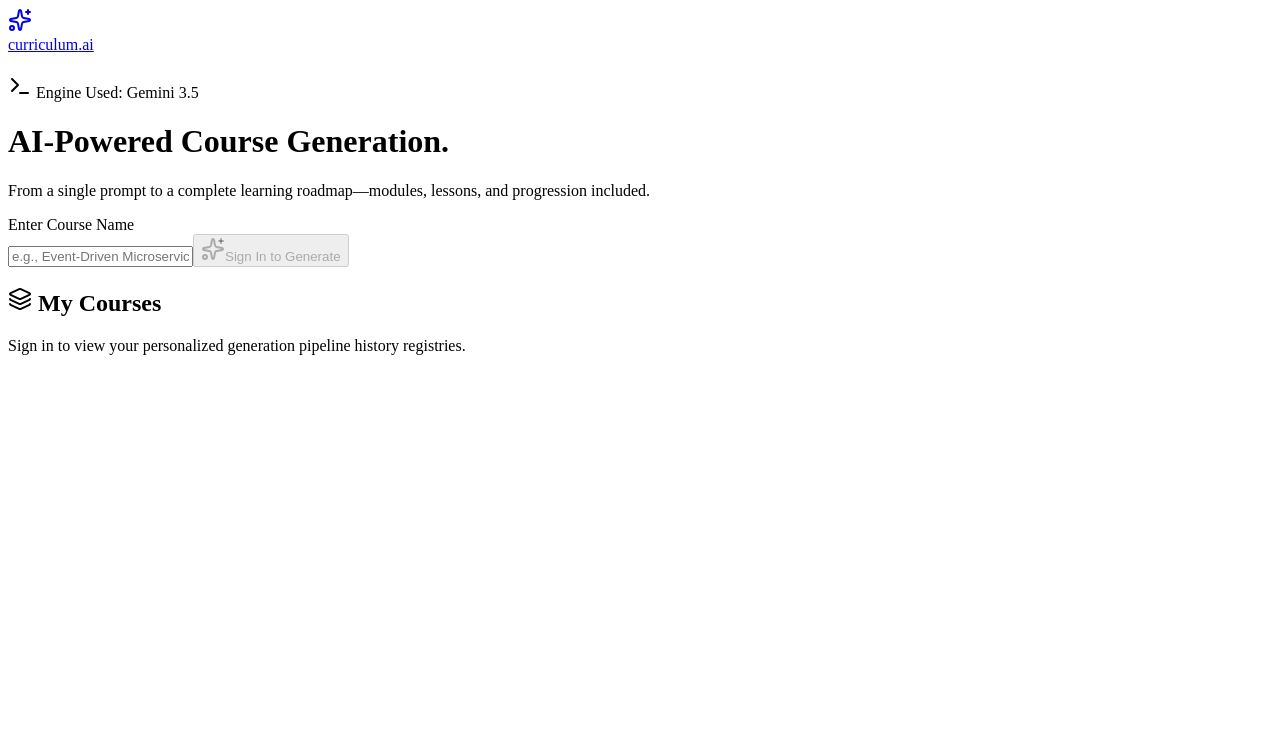
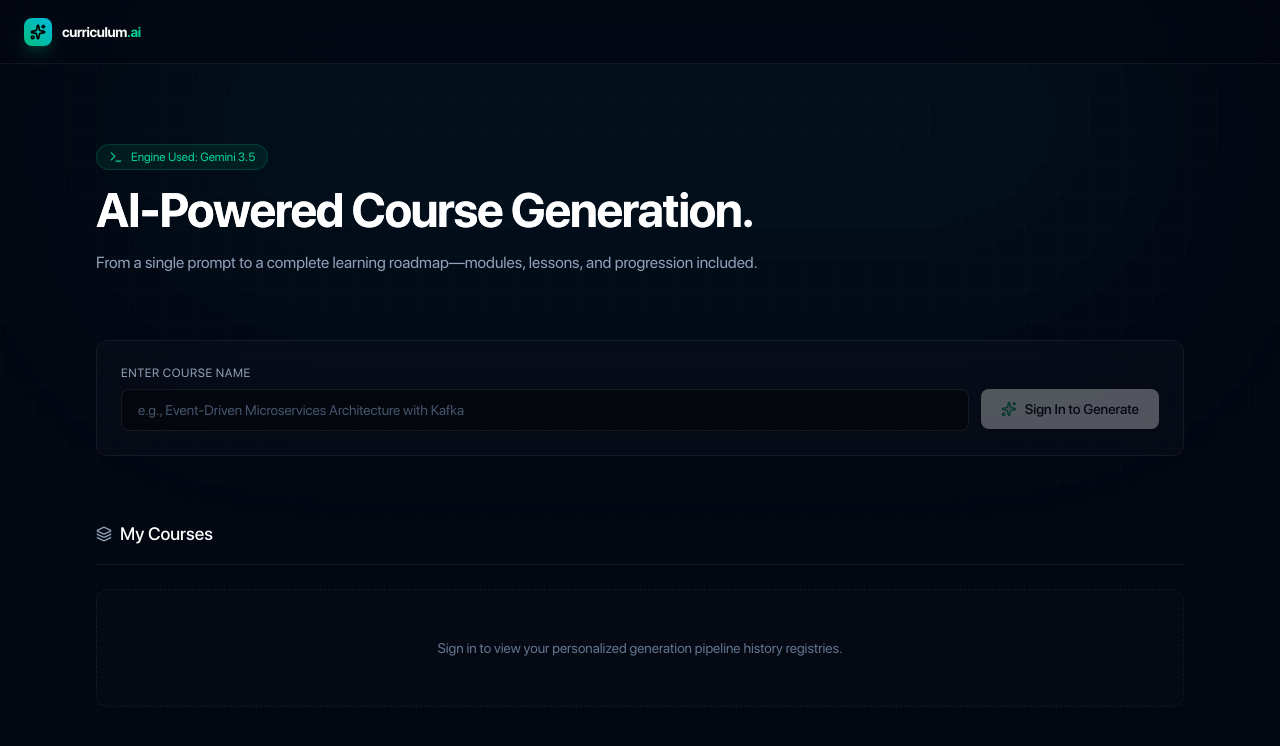
Before and after one commit to Pradeep4157/AZ_assignment, a React (Vite) app in the folder client/: page / in a window 1280 px wide. Shown: the top 746 px of the page. Built offline with nearby package versions, Linux system fonts and the light colour scheme.

Commit message:
fixed the font..

```diff
--- a/client/src/index.css
+++ b/client/src/index.css
@@ -1,20 +1,30 @@
+@import "tailwindcss";
+
 @font-face {
   font-family: "SF Pro";
-  src: url("/fonts/SFPRODISPLAYREGULAR.OTF") format("opentype");
+  src: url("/fonts/SFPRODISPLAYREGULAR.OTF") format("opentype"),
+       url("/fonts/SFPRODISPLAYREGULAR.otf") format("opentype");
   font-weight: 400;
   font-style: normal;
 }
 
 @font-face {
   font-family: "SF Pro";
-  src: url("/fonts/SFPRODISPLAYMEDIUM.OTF") format("opentype");
+  src: url("/fonts/SFPRODISPLAYMEDIUM.OTF") format("opentype"),
+       url("/fonts/SFPRODISPLAYMEDIUM.otf") format("opentype");
   font-weight: 500;
   font-style: normal;
 }
 
 @font-face {
   font-family: "SF Pro";
-  src: url("/fonts/SFPRODISPLAYBOLD.OTF") format("opentype");
+  src: url("/fonts/SFPRODISPLAYBOLD.OTF") format("opentype"),
+       url("/fonts/SFPRODISPLAYBOLD.otf") format("opentype");
   font-weight: 700;
   font-style: normal;
 }
+
+/* Tailwind v4 Custom Theme Configuration */
+@theme {
+  --font-sans: "SF Pro", -apple-system, BlinkMacSystemFont, "Segoe UI", Roboto, Helvetica, Arial, sans-serif;
+}
```
